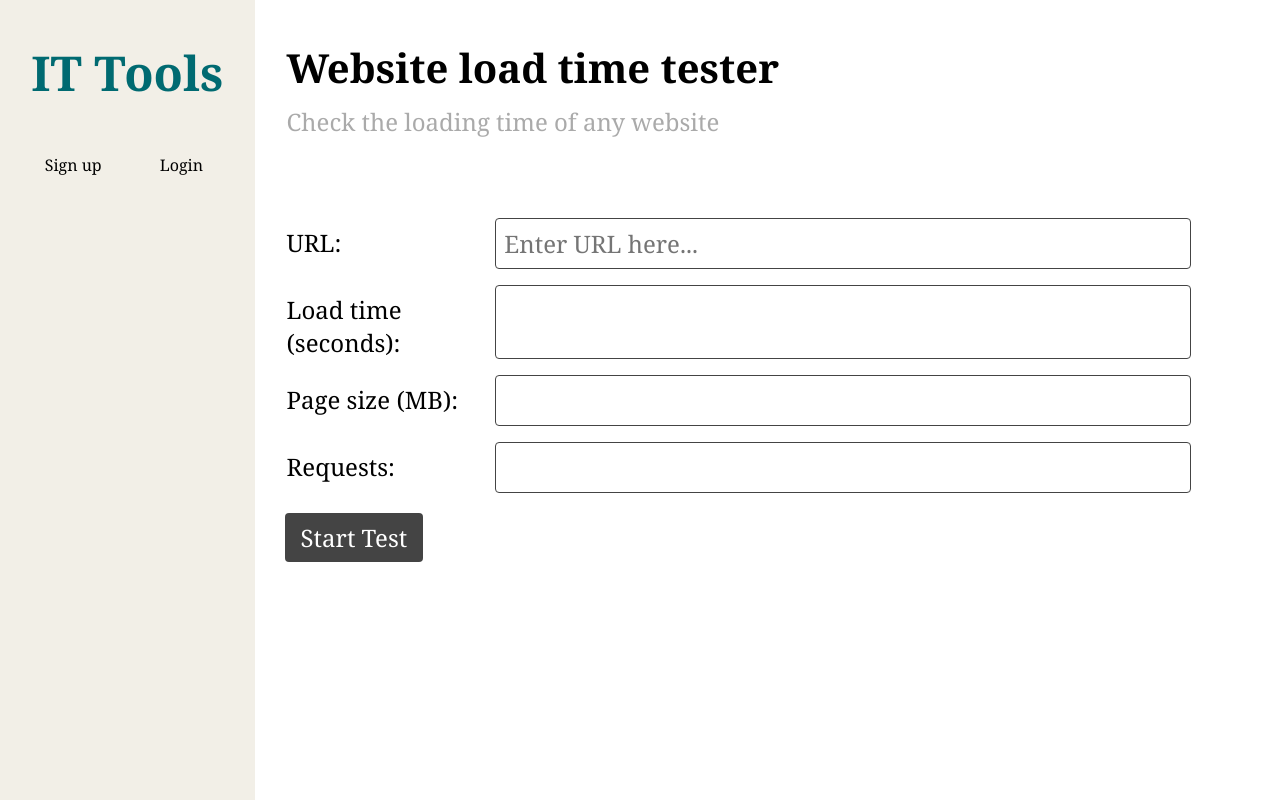
After one commit to codefulTM/it-tools, a Django app: page /category/9/website-load-time-tester in a window 1280 px wide. The commit adds this page. Run offline with Django 5.2, Linux system fonts and the light colour scheme; data that the repository does not hold is empty; some libraries are stand-ins or nearby versions.

Commit message:
Create website_load_time_tester.html
Added a new HTML template for the website load time tester tool.

```diff
--- a/tkpmproject/it_tools/backend/static/tool.css
+++ b/tkpmproject/it_tools/backend/static/tool.css
@@ -244,3 +244,11 @@ input[type=range]:focus {
     row-gap: 16px;
     border-radius: 5px;
 }
+
+.website-load-time-tester-container {
+    display: grid;
+    grid-template-columns: 20% 70%;
+    column-gap: 10px;
+    row-gap: 16px;
+    border-radius: 5px;
+}
--- /dev/null
+++ b/tkpmproject/it_tools/backend/templates/tools/website_load_time_tester.html
@@ -0,0 +1,27 @@
+{% extends "master.html" %}
+
+{% block content %}
+<h2 class="tool-name">Website load time tester</h2>
+
+<p class="tool-des">
+    Check the loading time of any website
+</p>
+
+<form action="/website_load_time_tester/" method="post">
+    <div class="tool-body website-load-time-tester-container">
+        {% csrf_token %}
+        <label class="normal-label-down">URL:</label>
+        <input class="normal-input" type="text" name="url" required placeholder="Enter URL here...">
+
+        <label class="normal-label-down">Load time (seconds):</label>
+        <input class="normal-input" type="number" name="load-time" readonly step="0.001" min="0">
+
+        <label class="normal-label-down">Page size (MB):</label>
+        <input class="normal-input" type="number" name="page-size" readonly>
+
+        <label class="normal-label-down">Requests:</label>
+        <input class="normal-input" type="number" name="requests" readonly>
+    </div>
+    <button type="submit" class="normal-btn">Start Test</button>
+</form>
+{% endblock %}
--- a/tkpmproject/it_tools/backend/urls.py
+++ b/tkpmproject/it_tools/backend/urls.py
@@ -12,6 +12,7 @@ urlpatterns = [
     path('category/8/text-statistics', views.text_statistics_tool, name='text_statistics'),
     path('category/8/lorem-ipsum-generator', views.lorem_ipsum_generator_tool, name='lorem_ipsum_generator'),
     path('category/9/measurement-unit-converter', views.measurement_unit_converter_tool, name='measurement_unit_converter'),
+    path('category/9/website-load-time-tester', views.website_load_time_tester_tool, name='website_load_time_tester'),
     path('login/', views.login, name="login"),
     path('signup/', views.signup, name="signup"),
     path('logout/', views.logout, name='logout'),
--- a/tkpmproject/it_tools/backend/views.py
+++ b/tkpmproject/it_tools/backend/views.py
@@ -118,6 +118,10 @@ def measurement_unit_converter_tool(request):
     context = get_master_context(request)
     return render(request, 'tools/measurement_unit_converter.html', context)
 
+def website_load_time_tester_tool(request):
+    context = get_master_context(request)
+    return render(request, 'tools/website_load_time_tester.html', context)
+
 def get_master_context(request):
     # Get all it tools and convert query set to a list of objects
     it_tools = json.dumps(list(get_all_tools()), default=str)
```
